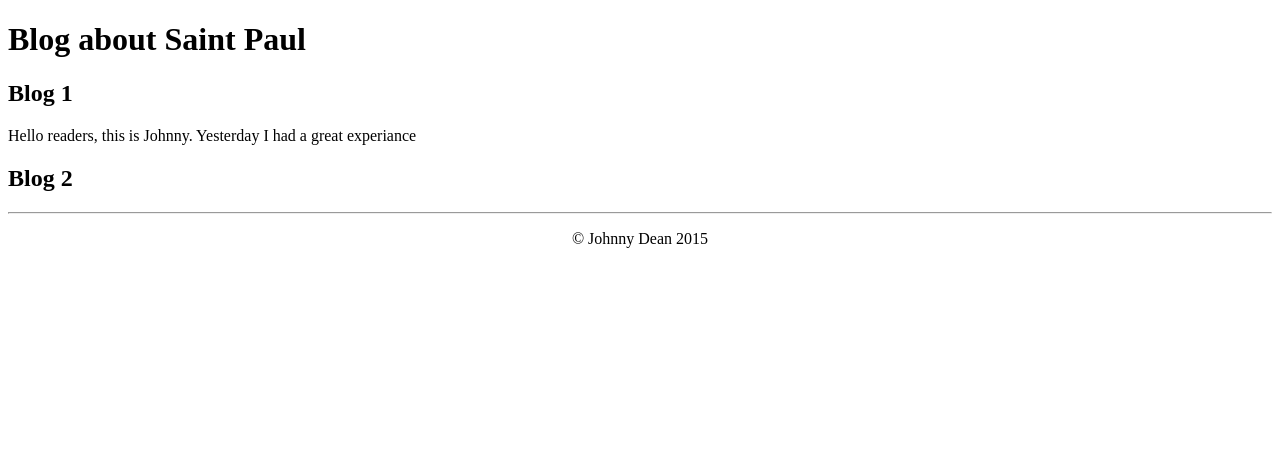
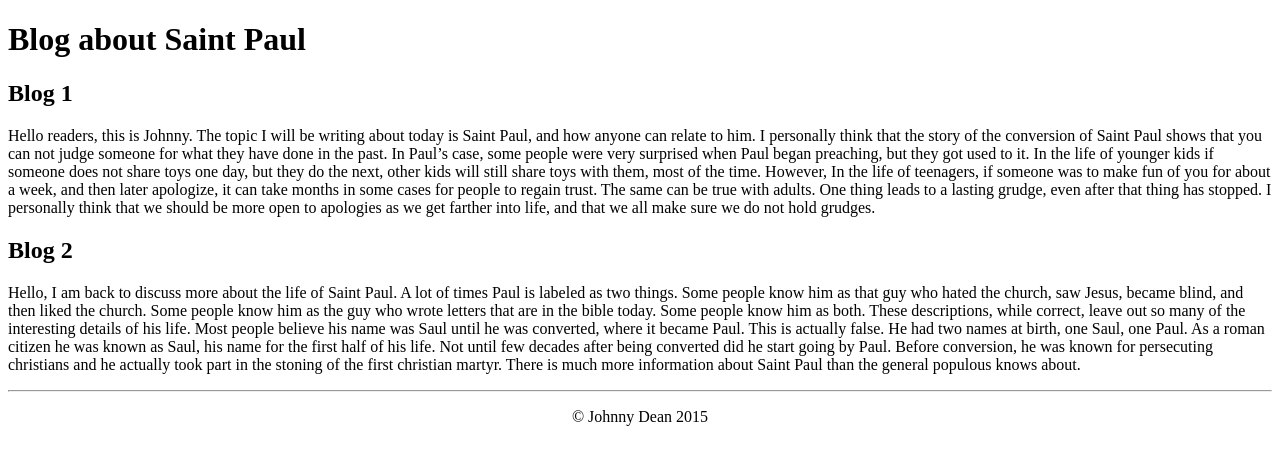
Before and after one commit to johnnydean/saint-paul-website, a Rails app: page /static_pages/blog in a window 1280 px wide. Shown: the part 96-561 px from the top of the page. Run offline with Rails 7, Linux system fonts and the light colour scheme; style sheets or scripts are compiled from the project's sources; some libraries are stand-ins or nearby versions.

Commit message:
Added all blog posts

```diff
--- a/app/views/static_pages/blog.html.erb
+++ b/app/views/static_pages/blog.html.erb
@@ -1,4 +1,5 @@
 <h1>Blog about Saint Paul</h1>
 <h2>Blog 1</h2>
-<p>Hello readers, this is Johnny. Yesterday I had a great experiance
+<p>Hello readers, this is Johnny. The topic I will be writing about today is Saint Paul, and how anyone can relate to him. I personally think that the story of the conversion of Saint Paul shows that you can not judge someone for what they have done in the past. In Paul’s case, some people were very surprised when Paul began preaching, but they got used to it. In the life of younger kids if someone does not share toys one day, but they do the next, other kids will still share toys with them, most of the time. However, In the life of teenagers, if someone was to make fun of you for about a week, and then later apologize, it can take months in some cases for people to regain trust. The same can be true with adults. One thing leads to a lasting grudge, even after that thing has stopped. I personally think that we should be more open to apologies as we get farther into life, and that we all make sure we do not hold grudges.</p>
 <h2>Blog 2</h2>
+<p>Hello, I am back to discuss more about the life of Saint Paul. A lot of times Paul is labeled as two things. Some people know him as that guy who hated the church, saw Jesus, became blind, and then liked the church. Some people know him as the guy who wrote letters that are in the bible today. Some people know him as both. These descriptions, while correct, leave out so many of the interesting details of his life. Most people believe his name was Saul until he was converted, where it became Paul. This is actually false. He had two names at birth, one Saul, one Paul. As a roman citizen he was known as Saul, his name for the first half of his life. Not until few decades after being converted did he start going by Paul. Before conversion, he was known for persecuting christians and he actually took part in the stoning of the first christian martyr. There is much more information about Saint Paul than the general populous knows about.</p>
```
